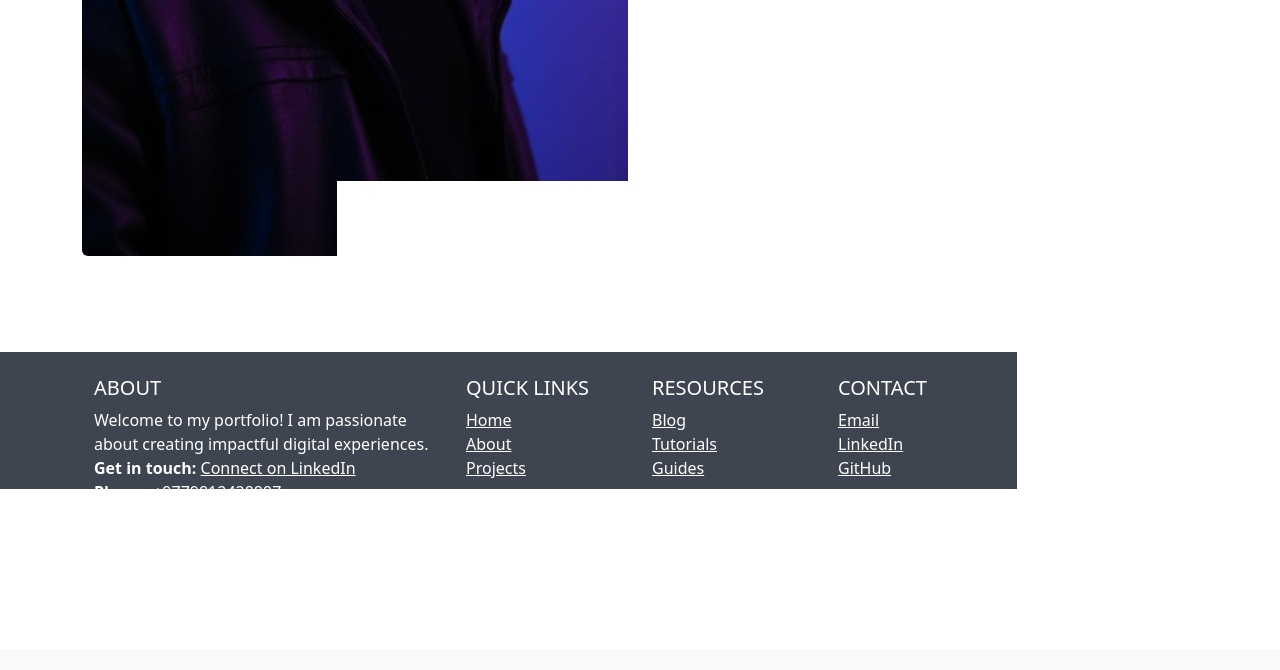
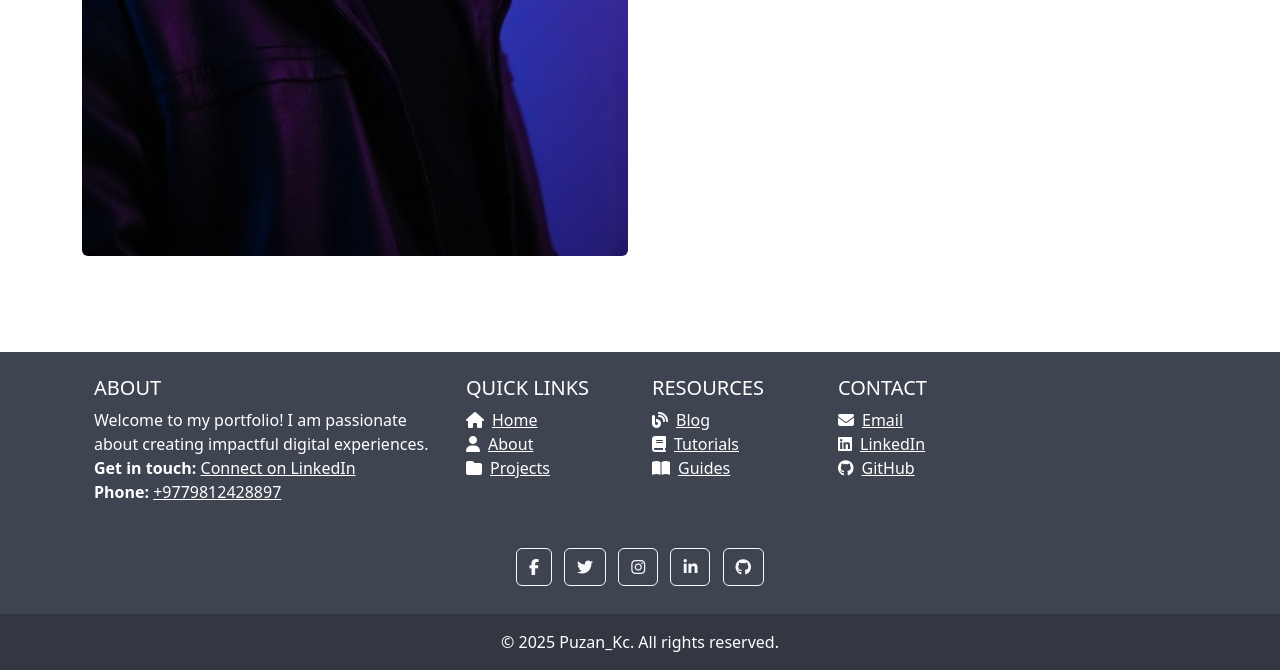
Before and after one commit to pznkc7/My_portfolio, a Django app: page /about/ in a window 1280 px wide. Shown: the part 1036-1706 px from the top of the page. Before the commit the page ends 1525 px from the top, so only its background shows below. Run offline with Django 5.2, Linux system fonts and the light colour scheme; some libraries are stand-ins or nearby versions.

Commit message:
icons added on footer links

```diff
--- a/portapp/templates/base.html
+++ b/portapp/templates/base.html
@@ -9,6 +9,8 @@
         {% endblock title %}
     </title>
 
+    <!-- Font Awesome CDN for icons -->
+     <script src="https://kit.fontawesome.com/74241ca4bb.js" crossorigin="anonymous"></script>
     <!-- bootstrap link start heres -->
     <link href="https://cdn.jsdelivr.net/npm/bootstrap@5.3.8/dist/css/bootstrap.min.css" rel="stylesheet"
         integrity="sha384-sRIl4kxILFvY47J16cr9ZwB07vP4J8+LH7qKQnuqkuIAvNWLzeN8tE5YBujZqJLB" crossorigin="anonymous">
@@ -84,9 +86,9 @@
                 <div class="col-lg-2 col-md-6 mb-4">
                     <h5 class="text-uppercase">Quick Links</h5>
                     <ul class="list-unstyled">
-                        <li><a href="{% url 'home' %}" class="text-white">Home</a></li>
-                        <li><a href="{% url 'about' %}" class="text-white">About</a></li>
-                        <li><a href="PorjectsLink.." class="text-white">Projects</a></li>
+                        <li><a href="{% url 'home' %}" class="text-white"><i class="fa-solid fa-house me-2"></i>Home</a></li>
+                        <li><a href="{% url 'about' %}" class="text-white"><i class="fa-solid fa-user me-2"></i>About</a></li>
+                        <li><a href="https://github.com/pznkc7?tab=repositories" class="text-white"><i class="fa-solid fa-folder me-2"></i>Projects</a></li>
                     </ul>
                 </div>
 
@@ -94,9 +96,9 @@
                 <div class="col-lg-2 col-md-6 mb-4">
                     <h5 class="text-uppercase">Resources</h5>
                     <ul class="list-unstyled">
-                        <li><a href="YOUR_BLOG_LINK" class="text-white">Blog</a></li>
-                        <li><a href="YOUR_TUTORIALS_LINK" class="text-white">Tutorials</a></li>
-                        <li><a href="YOUR_GUIDES_LINK" class="text-white">Guides</a></li>
+                        <li><a href="YOUR_BLOG_LINK" class="text-white"> <i class="fa-solid fa-blog me-2"></i>Blog</a></li>
+                        <li><a href="YOUR_TUTORIALS_LINK" class="text-white"><i class="fa-solid fa-book me-2"></i>Tutorials</a></li>
+                        <li><a href="YOUR_GUIDES_LINK" class="text-white"><i class="fa-solid fa-book-open me-2"></i>Guides</a></li>
                     </ul>
                 </div>
 
@@ -104,9 +106,9 @@
                 <div class="col-lg-2 col-md-6 mb-4">
                     <h5 class="text-uppercase">Contact</h5>
                     <ul class="list-unstyled">
-                        <li><a href="mailto:khatripujan35@gmail.com" class="text-white">Email</a></li>
-                        <li><a href="https://www.linkedin.com/in/pujan-khatri-960b88386/" target="_blank" class="text-white">LinkedIn</a></li>
-                        <li><a href="https://github.com/pznkc7" target="_blank" class="text-white">GitHub</a></li>
+                        <li><a href="mailto:khatripujan35@gmail.com" class="text-white"><i class="fa-solid fa-envelope me-2"></i>Email</a></li>
+                        <li><a href="https://www.linkedin.com/in/pujan-khatri-960b88386/" target="_blank" class="text-white"><i class="fa-brands fa-linkedin me-2"></i>LinkedIn</a></li>
+                        <a><a href="https://github.com/pznkc7" target="_blank" class="text-white"><i class="fa-brands fa-github me-2"></i>GitHub</a></li>
                     </ul>
                 </div>
             </div>
@@ -126,14 +128,14 @@
             <a class="btn btn-outline-light btn-floating m-1" href="https://www.linkedin.com/in/pujan-khatri-960b88386" target="_blank" role="button">
                 <i class="fab fa-linkedin-in"></i>
             </a>
-            <a class="btn btn-outline-light btn-floating m-1" href="YOUR_GITHUB_LINK" target="_blank" role="button">
+            <a class="btn btn-outline-light btn-floating m-1" href="https://github.com/pznkc7" target="_blank" role="button">
                 <i class="fab fa-github"></i>
             </a>
         </section>
 
         <!-- Copyright -->
         <div class="text-center p-3" style="background-color: rgba(0, 0, 0, 0.2)">
-            © {% now "Y" %} YOUR_PORTFOLIO_NAME. All rights reserved.
+            © {% now "Y" %} Puzan_Kc. All rights reserved.
         </div>
     </footer>
 
```
Also changed, not shown: db.sqlite3.
